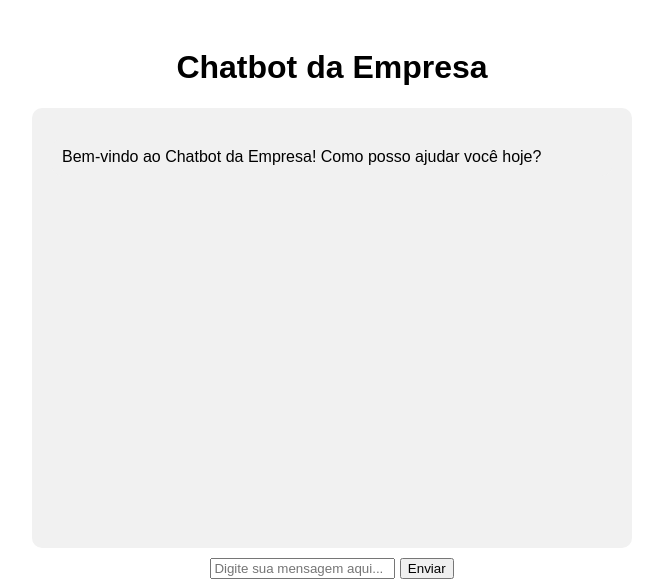
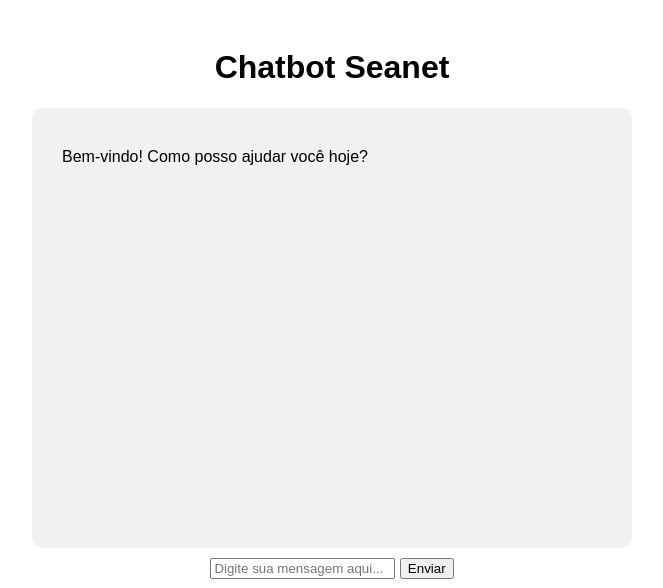
Before and after one commit to CarlosCassiano/ChatBot, a Flask app: page / in a window 1280 px wide. Shown: the top 588 px of the page, without its empty margins (308-971 px from the left). Run offline with Flask 3, Linux system fonts and the light colour scheme.

Commit message:
Ajuste HTML

```diff
--- a/chatbot/chatbot_interface/templates/index.html
+++ b/chatbot/chatbot_interface/templates/index.html
@@ -8,9 +8,9 @@
 </head>
 <body>
     <div class="container">
-        <h1>Chatbot da Empresa</h1>
+        <h1>Chatbot Seanet</h1>
         <div class="chat-box" id="chat-box">
-            <div class="bot-message">Bem-vindo ao Chatbot da Empresa! Como posso ajudar você hoje?</div>
+            <div class="bot-message">Bem-vindo! Como posso ajudar você hoje?</div>
         </div>
         <input type="text" id="user-input" placeholder="Digite sua mensagem aqui...">
         <button onclick="sendMessage()">Enviar</button>
```
